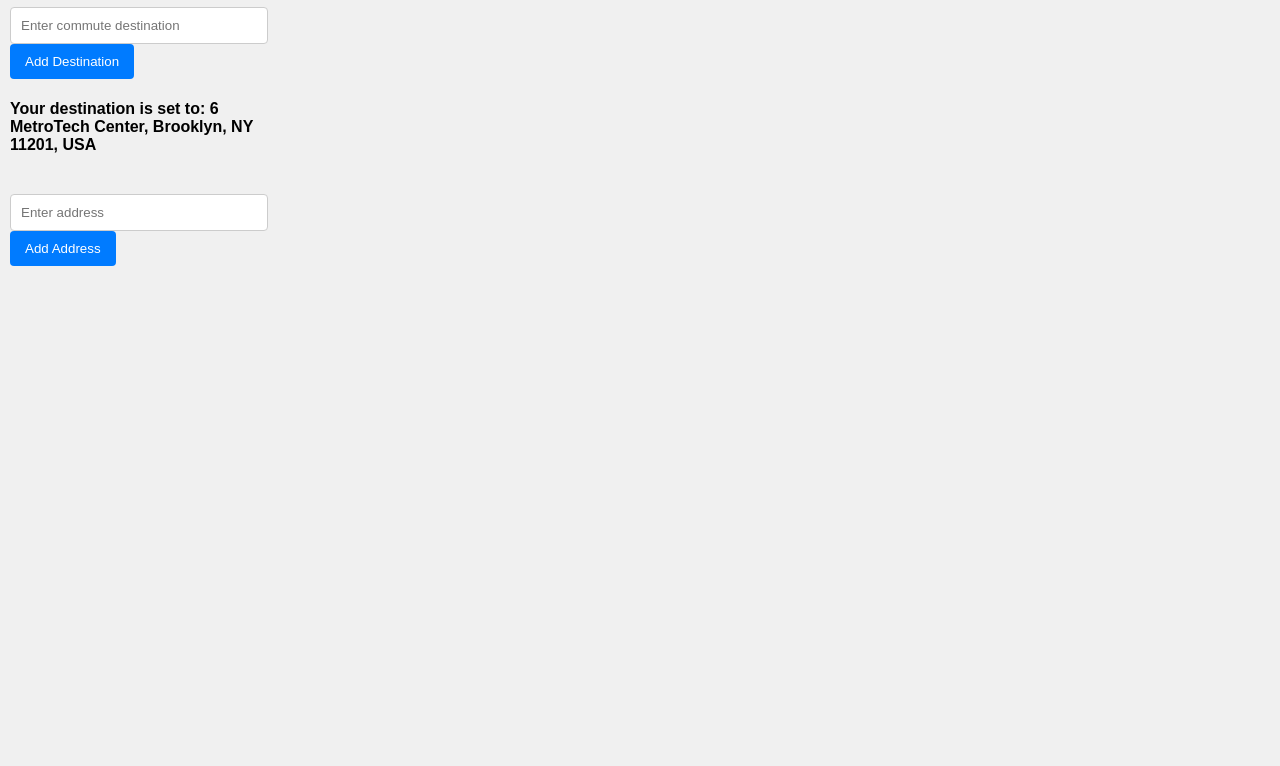
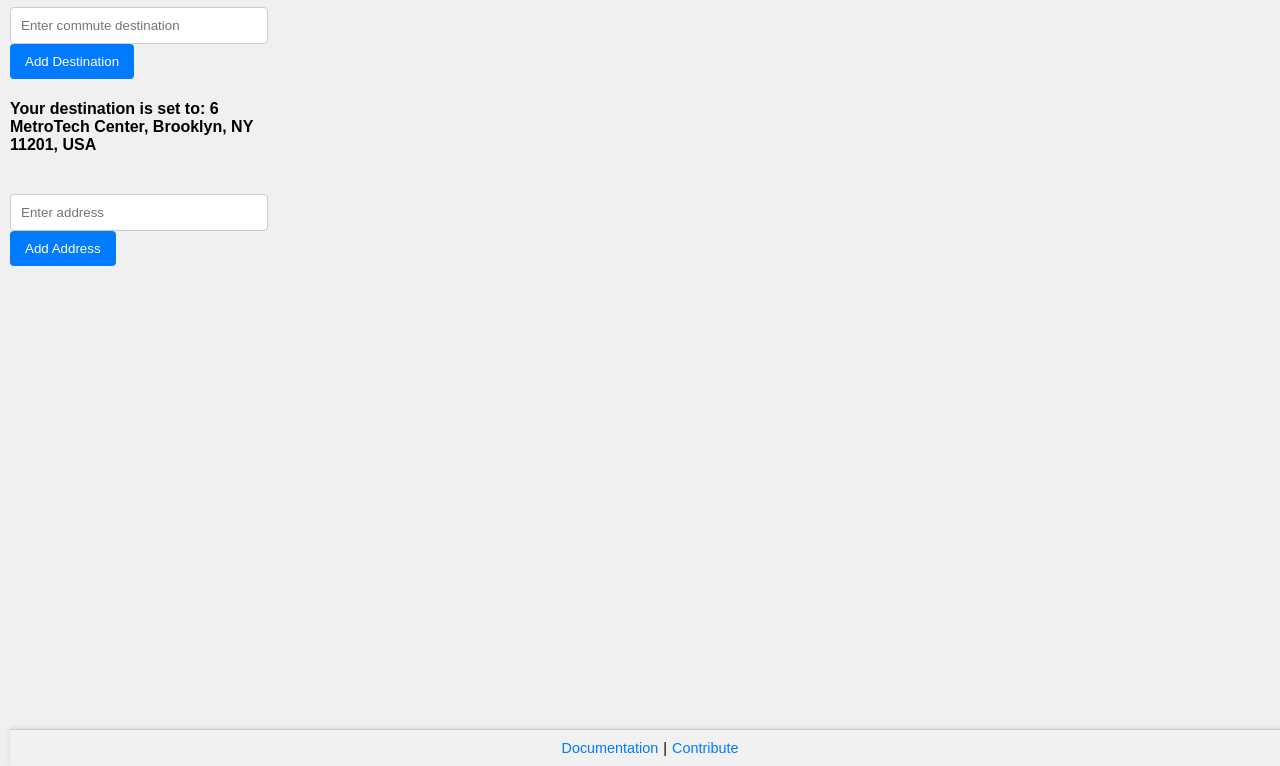
Before and after one commit to siyanlau/nyc-apartment-hunter, a website with bundled scripts: page src/popup/popup.html in a window 1280 px wide. Shown: the part 34-800 px from the top of the page. Built offline with nearby package versions, Linux system fonts and the light colour scheme; some packages are replaced by stand-ins of ours.

Commit message:
added hyperlink to data, documentation, and email address

```diff
--- a/src/popup/popup.css
+++ b/src/popup/popup.css
@@ -71,3 +71,27 @@ ul.no-bullet li {
 .address p, .ethnicity p {
   margin-bottom: 5px;
 }
+
+.footer {
+  display: flex;
+  justify-content: center;
+  align-items: center;
+  padding: 10px;
+  background-color: #f1f1f1;
+  border-top: 1px solid #ccc;
+  position: fixed;
+  bottom: 0;
+  width: 100%;
+  box-shadow: 0 -1px 5px rgba(0,0,0,0.1);
+  font-size: 0.9em;
+}
+
+.footer a {
+  text-decoration: none;
+  color: #007bff;
+  margin: 0 5px;
+}
+
+.footer a:hover {
+  text-decoration: underline;
+}
--- a/src/popup/popup.html
+++ b/src/popup/popup.html
@@ -20,7 +20,13 @@
       <input type="text" id="addressInput" placeholder="Enter address">
       <button type="submit">Add Address</button>
     </form>
-    <ul id="addressList" class="no-bullet"></ul>
+    <div id="contentWrapper">
+      <ul id="addressList" class="no-bullet"></ul>
+    </div>
+    <div class="footer">
+      <a href="https://github.com/siyanlau/nyc-apartment-hunter" target="_blank" id="documentationLink">Documentation</a> |
+      <a href="mailto:siyanliuads@gmail.com" target="_blank" id="contributeLink">Contribute</a>
+    </div>
   </div>
   <script src="popup.js" type="module"></script>
 
--- a/src/popup/popup.js
+++ b/src/popup/popup.js
@@ -73,7 +73,7 @@ function loadAddresses() {
 
         const addressDiv = document.createElement('div');
         addressDiv.classList.add('address');
-        addressDiv.innerHTML = `<h3>Data for ${item.address}</h3>`;
+        addressDiv.innerHTML = `<h3><a href=${item.url} target="_blank">Data</a> for ${item.address}</h3>`;
 
         const commute = document.createElement('p');
         commute.textContent = `Commute time to destination is ${item.commuteDuration.text}`;
```
Also changed, not shown: src/background/background.js (+5 -23 lines), src/utils/api/fetchComplaintData.js (+4 -3 lines).
